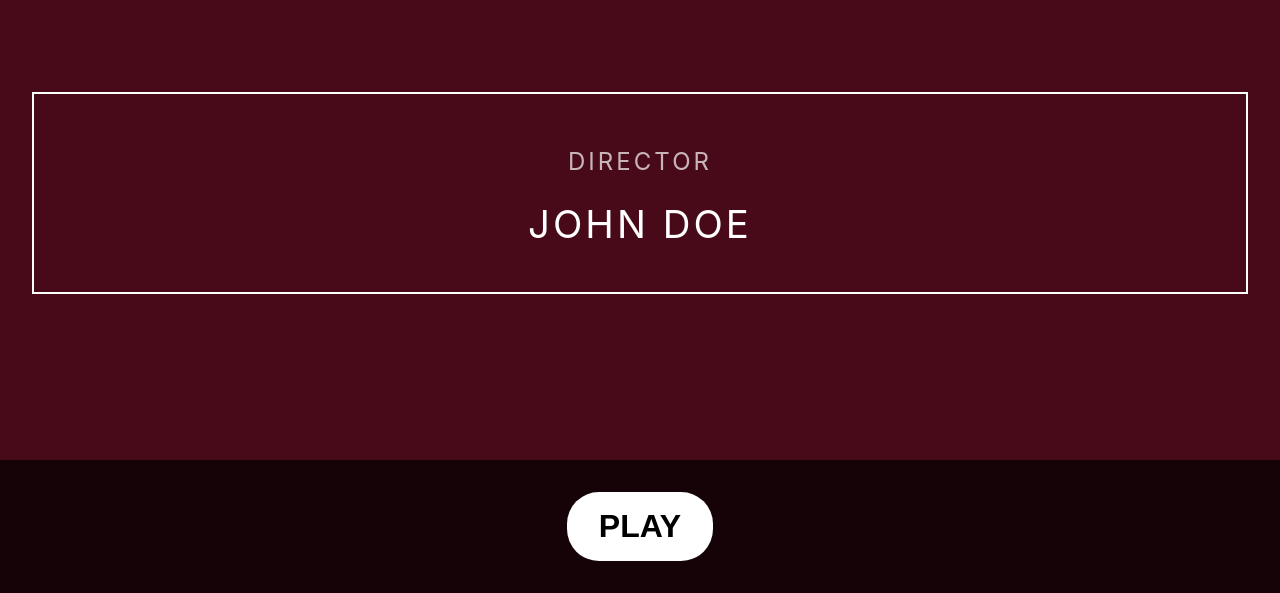
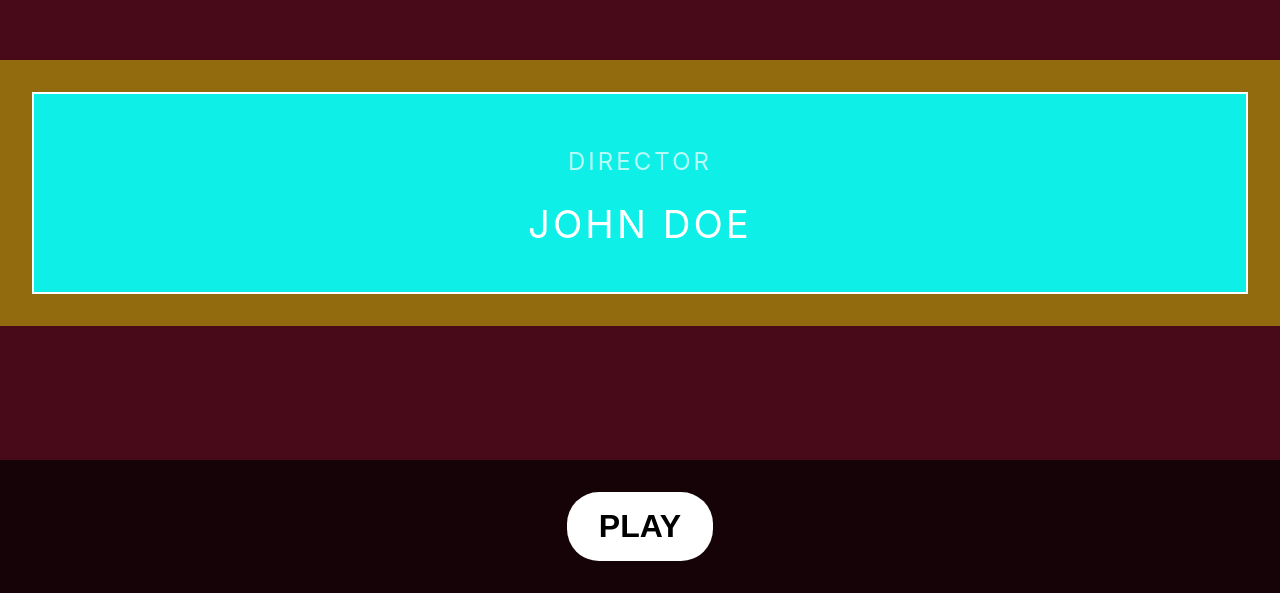
Before and after one commit to khayden73/title-boxes, a React (Create React App) app: page / in a window 1280 px wide. Shown: the part 207-800 px from the top of the page. Built offline with nearby package versions, Linux system fonts and the light colour scheme.

Commit message:
controls setting animating state

```diff
--- /dev/null
+++ b/src/components/Screen.js
@@ -0,0 +1,18 @@
+import cn from "classnames";
+import { boxes } from "../lib/boxes";
+import { TitleBox } from "./TitleBox";
+import styles from "./Screen.module.scss";
+
+export function Screen(props) {
+    const { animating = false } = props;
+    const css = cn(styles.screen, {
+        [`${styles.animating}`]: animating,
+    });
+    return (
+        <main className={css}>
+            {boxes.map((box, index) => (
+                <TitleBox key={index} {...box} />
+            ))}
+        </main>
+    );
+}
--- /dev/null
+++ b/src/components/Screen.module.scss
@@ -0,0 +1,9 @@
+.screen {
+    background-color: rgba(cyan, 0.9); // fpo
+    display: grid;
+    grid-template-columns: 1fr;
+
+    &.animating {
+        background-color: chartreuse;
+    }
+}
--- a/src/components/TitleBoxes.js
+++ b/src/components/TitleBoxes.js
@@ -1,17 +1,20 @@
-import { TitleBox } from "./TitleBox";
+import { useState } from "react";
+import cn from "classnames";
 import styles from "./TitleBoxes.module.scss";
-import { boxes } from "../lib/boxes";
 import { Controls } from "./Controls";
+import { Screen } from "./Screen";
 
 export const TitleBoxes = () => {
+    const [animating, setAnimating] = useState(false);
+
+    const css = cn(styles["title-boxes"], {
+        animating: animating,
+    });
+
     return (
-        <div className={styles["title-boxes"]}>
-            <section className={styles["title-boxes-container"]}>
-                {boxes.map((box, index) => (
-                    <TitleBox key={index} {...box} />
-                ))}
-            </section>
-            <Controls />
+        <div className={css}>
+            <Screen animating={animating} />
+            <Controls play={() => setAnimating(true)} pause={() => setAnimating(false)} />
         </div>
     );
 };
--- a/src/components/TitleBoxes.module.scss
+++ b/src/components/TitleBoxes.module.scss
@@ -1,12 +1,6 @@
 .title-boxes {
-    //background-color: rgba(cyan, 0.6); // fpo
+    background-color: rgba(yellow, 0.4); // fpo
     width: 100%;
     padding: 2rem;
     margin: 0;
 }
-
-.title-boxes-container {
-    display: grid;
-    grid-template-columns: 1fr;
-
-}
```
